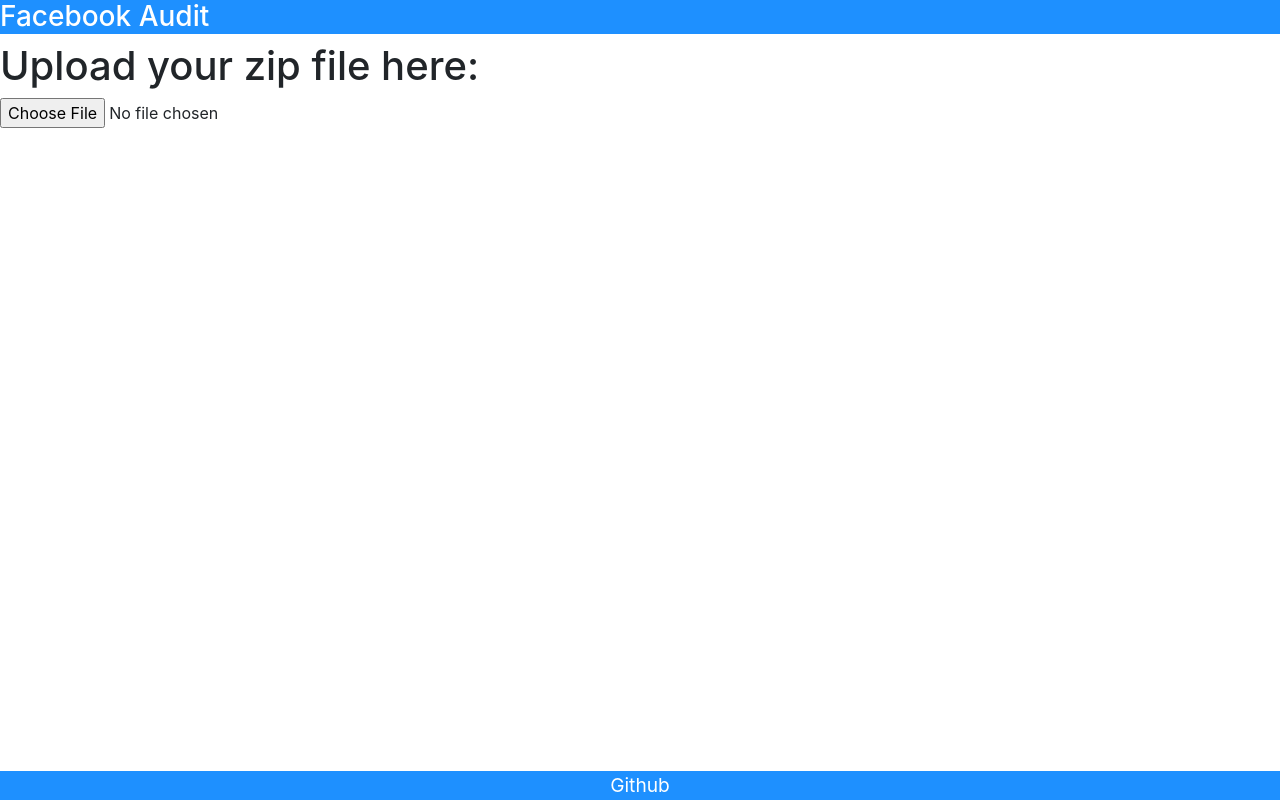
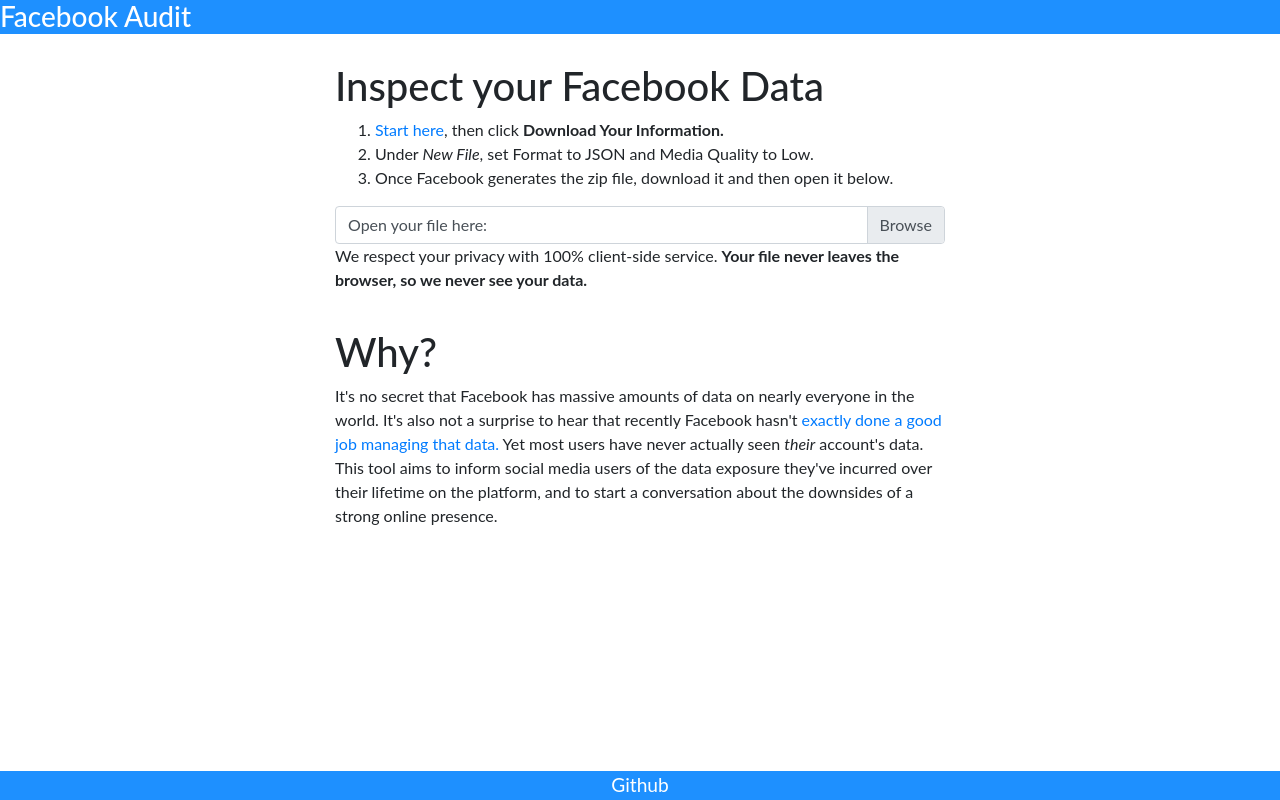
Before and after one commit to mikewheel/facebook-audit, a website: page index.html in a window 1280 px wide. Drawn offline with nearby package versions, Linux system fonts and the light colour scheme.

Commit message:
Feat: filled out the homepage.

```diff
--- a/index.html
+++ b/index.html
@@ -16,14 +16,57 @@
   <h3>Facebook Audit</h3>
 </header>
 
-<main id="main">
-  <h1>Upload your zip file here:</h1>
-  <form>
-    <input type="file" id="file-picker" accept=".zip, application/zip"/>
-  </form>
-</main>
 
-<!-- TODO -- Add link to the Facebook download page -->
+<div class="container-fluid">
+  <div class="row justify-content-center">
+    <div class="col-12 col-sm-10 col-md-9 col-lg-8 col-xl-6">
+      <main id="main">
+
+        <div class="row">
+          <div class="col-12">
+            <h1>Inspect your Facebook Data</h1>
+            <ol>
+              <li><a href="https://www.facebook.com/dyi/">Start here</a>, then click
+                <b>Download Your Information.</b></li>
+              <li>Under <i>New File</i>, set Format to JSON and Media Quality to Low.</li>
+              <li>Once Facebook generates the zip file, download it and then open it below.</li>
+            </ol>
+            <form>
+              <div class="custom-file">
+                <input type="file" id="file-picker" class="custom-file-input" accept=".zip, application/zip"/>
+                <label class="custom-file-label" for="file-picker">Open your file here: </label>
+              </div>
+            </form>
+            <p>We respect your privacy with 100% client-side service.
+              <strong>Your file never leaves the browser, so we never see your data.</strong></p>
+          </div>
+        </div>
+
+        <div class="row">
+          <div class="col-12">
+            <h1>Why?</h1>
+            <p>
+              It's no secret that Facebook has massive amounts of data on nearly everyone in the world. It's also not a
+              surprise to hear that recently Facebook hasn't
+              <a href="ttps://www.nytimes.com/2018/09/28/technology/facebook-hack-data-breach.html">exactly
+              done</a>
+              <a href="https://www.nytimes.com/interactive/2018/05/14/technology/facebook-ads-congress.html">a good
+              job</a>
+              <a href="https://www.nytimes.com/2018/03/17/us/politics/cambridge-analytica-trump-campaign.html">managing
+              that data.</a> Yet most users have never actually seen <em>their</em> account's data. This tool aims to
+              inform social media users of the data exposure they've incurred over their lifetime on the platform, and
+              to start a conversation about the downsides of a strong online presence.
+            </p>
+          </div>
+        </div>
+
+      </main>
+    </div>
+  </div>
+</div>
+
+
+
 <footer>
   <a href="https://github.com/mikewheel/facebook-audit">Github</a>
 </footer>
--- a/static/style.css
+++ b/static/style.css
@@ -1,5 +1,6 @@
 html, body {
     min-height: 100vh;
+    font-family: Lato;
 }
 
 header, footer {
@@ -19,6 +20,10 @@
     color: white;
 }
 
+.row {
+    padding: 10px 0;
+}
+
 svg.viz {
     margin-left: auto;
     margin-right: auto;
```
